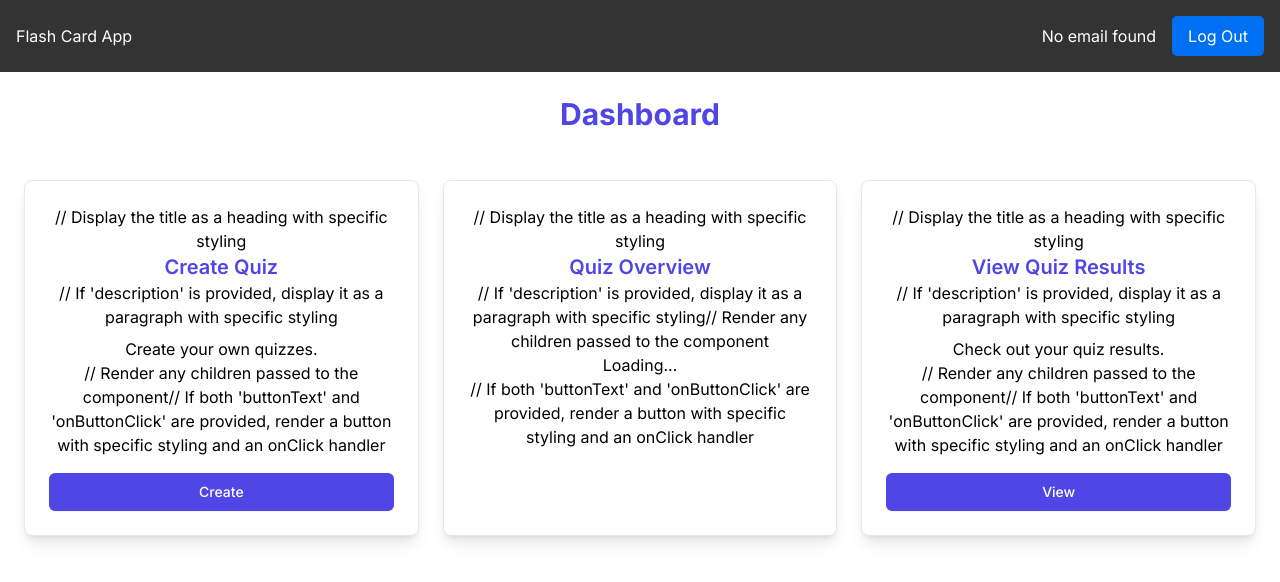
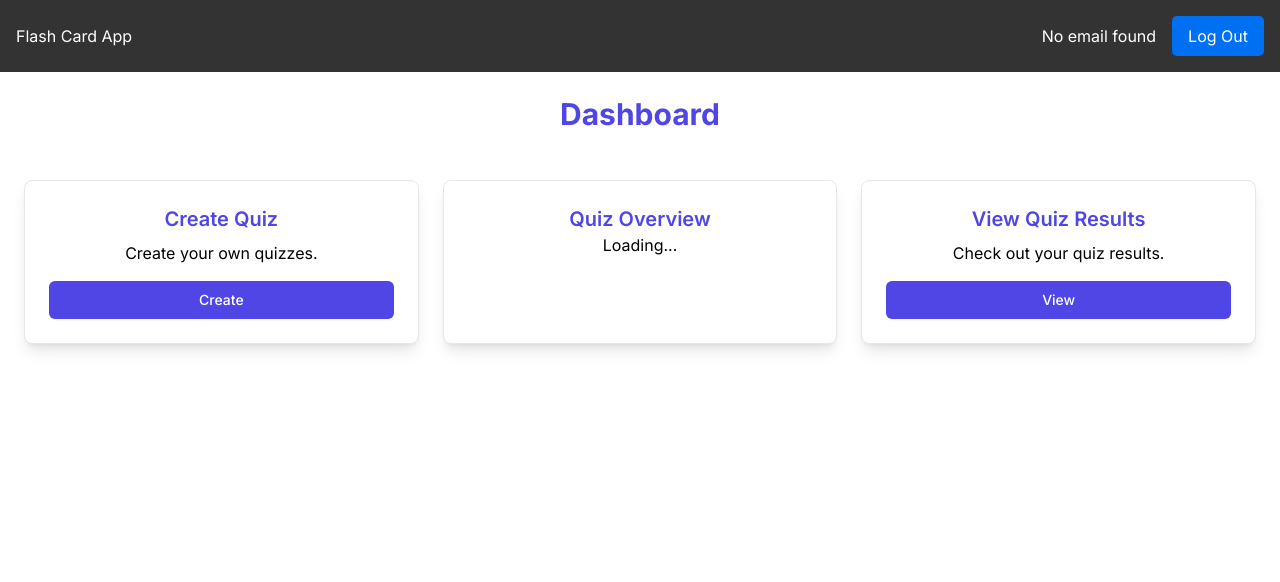
Before and after one commit to shagene/flashcard, a Next.js app: page /dashboard in a window 1280 px wide. Shown: the top 582 px of the page. Built offline with nearby package versions, Linux system fonts and the light colour scheme.

Commit message:
updated so that time taken for quiz is accuratly captured.

```diff
--- a/src/components/DashboardCard.tsx
+++ b/src/components/DashboardCard.tsx
@@ -31,16 +31,11 @@ const DashboardCard: React.FC<DashboardCardProps> = ({
   // The card is a div with various CSS classes for styling
   // Inside the div, there are conditionally rendered elements based on the props
   return (
-    <div className="border p-6 rounded-lg shadow-lg bg-white hover:shadow-xl transition-shadow duration-300 ease-in-out max-h-87 overflow-auto">
-      // Display the title as a heading with specific styling
+    <div className="border p-6 rounded-lg shadow-lg bg-white hover:shadow-xl transition-shadow duration-300 ease-in-out max-h-80 overflow-auto">
+      {/* Display the title as a heading with specific styling */}
       <h2 className="font-semibold text-xl text-indigo-600">{title}</h2>
-      // If 'description' is provided, display it as a paragraph with specific
-      styling
       {description && <p className="mt-2">{description}</p>}
-      // Render any children passed to the component
       {children}
-      // If both 'buttonText' and 'onButtonClick' are provided, render a button
-      with specific styling and an onClick handler
       {buttonText && onButtonClick && (
         <button
           className="mt-4 px-4 py-2 w-full flex justify-center py-2 px-4 border border-transparent rounded-md shadow-sm text-sm font-medium text-white bg-indigo-600 hover:bg-indigo-700 focus:outline-none focus:ring-2 focus:ring-offset-2 focus:ring-indigo-500"
--- a/src/pages/api/takeQuiz.ts
+++ b/src/pages/api/takeQuiz.ts
@@ -29,7 +29,7 @@ export default async function handler(
     const { quizId, answers } = req.body;
 
     // Submit the answers to the server and get the results
-    const result = await submitQuizAnswers(quizId, answers);
+    const result = await submitQuizAnswers(quizId, answers, req.body.timeTaken);
 
     // Respond with the result of the submission
     res.status(200).json({ result });
@@ -61,9 +61,14 @@ export const fetchQuizDetails = async (
 
 export const submitQuizAnswers = async (
   quizId: string | string[] | undefined,
-  answers: string | string[] | undefined,
+  answers: Array<{ questionId: any; isCorrect: boolean }> | undefined,
+  timeTaken: string, // Ensure this matches the expected type
 ) => {
+  console.log("Received data for submission:", { quizId, answers, timeTaken });
   // Implement the actual submission logic here.
-  // For demonstration, we'll just return a success message.
-  return { message: "Quiz answers submitted successfully" };
+  // For demonstration, we'll just return a success message and time taken.
+  return {
+    message: "Quiz answers submitted successfully",
+    timeElapsed: timeTaken,
+  };
 };
--- a/src/pages/take-quiz.tsx
+++ b/src/pages/take-quiz.tsx
@@ -47,7 +47,7 @@ const TakeQuizPage = () => {
     setStartTime(new Date());
   };
 
-  function submitAnswer(answer: any): void {
+  const submitAnswer = async (answer: any): Promise<void> => {
     if (quiz && currentQuestionIndex < quiz.questions.length) {
       const isCorrect = answer.isCorrect;
       if (isCorrect) {
@@ -64,9 +64,28 @@ const TakeQuizPage = () => {
       } else {
         setQuizFinished(true);
         setStopTime(new Date());
+        const quizId = router.query.quizId;
+        // Ensure timeElapsed is calculated or updated before this point
+        const timeTaken = timeElapsed; // Make sure timeElapsed is correctly updated before this line
+        fetch("/api/takeQuiz", {
+          method: "POST",
+          headers: {
+            "Content-Type": "application/json",
+          },
+          body: JSON.stringify({
+            quizId,
+            answers: submittedAnswers,
+            timeTaken: timeTaken.toString(), // Ensure timeTaken is converted to a string if it's not already
+          }),
+        })
+          .then((response) => response.json())
+          .then((data) => console.log(data))
+          .catch((error) =>
+            console.error("Error submitting quiz answers:", error),
+          );
       }
     }
-  }
+  };
 
   const goToDashboard = () => {
     router.push("/dashboard");
```
